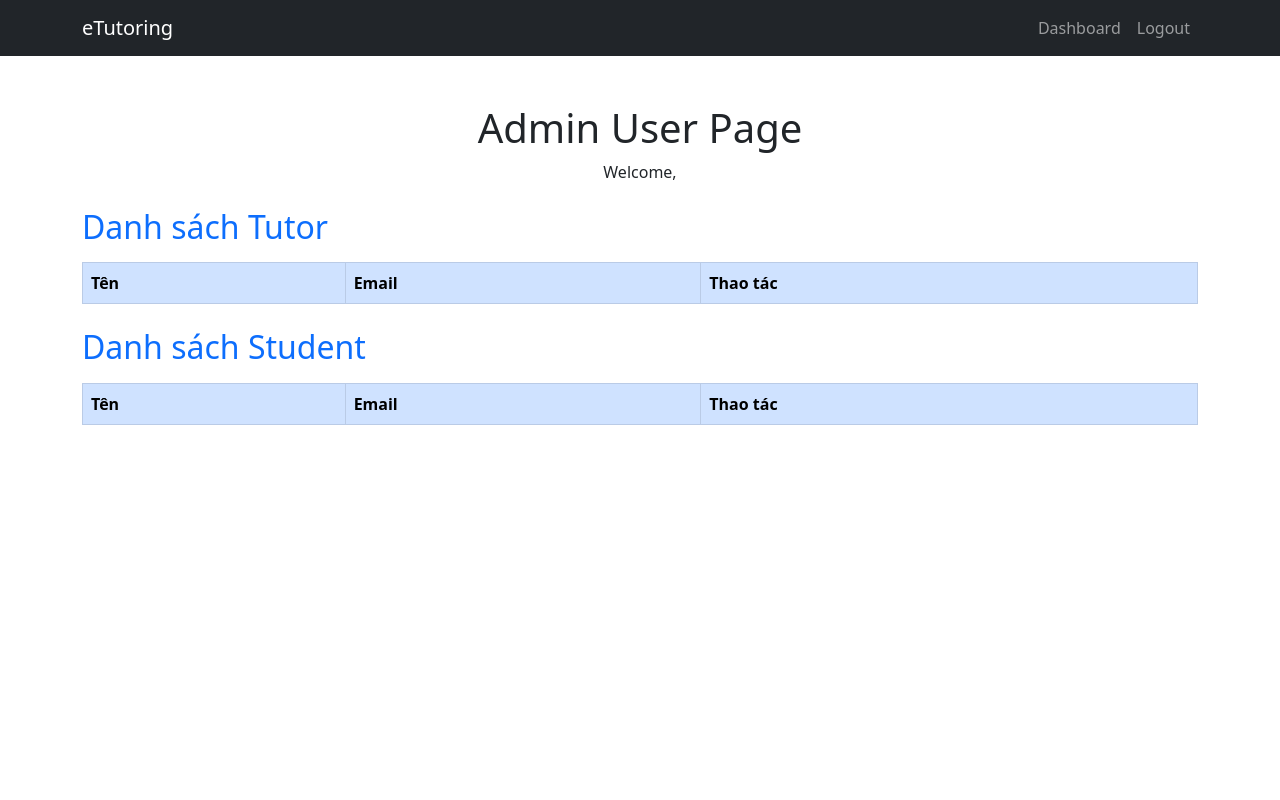
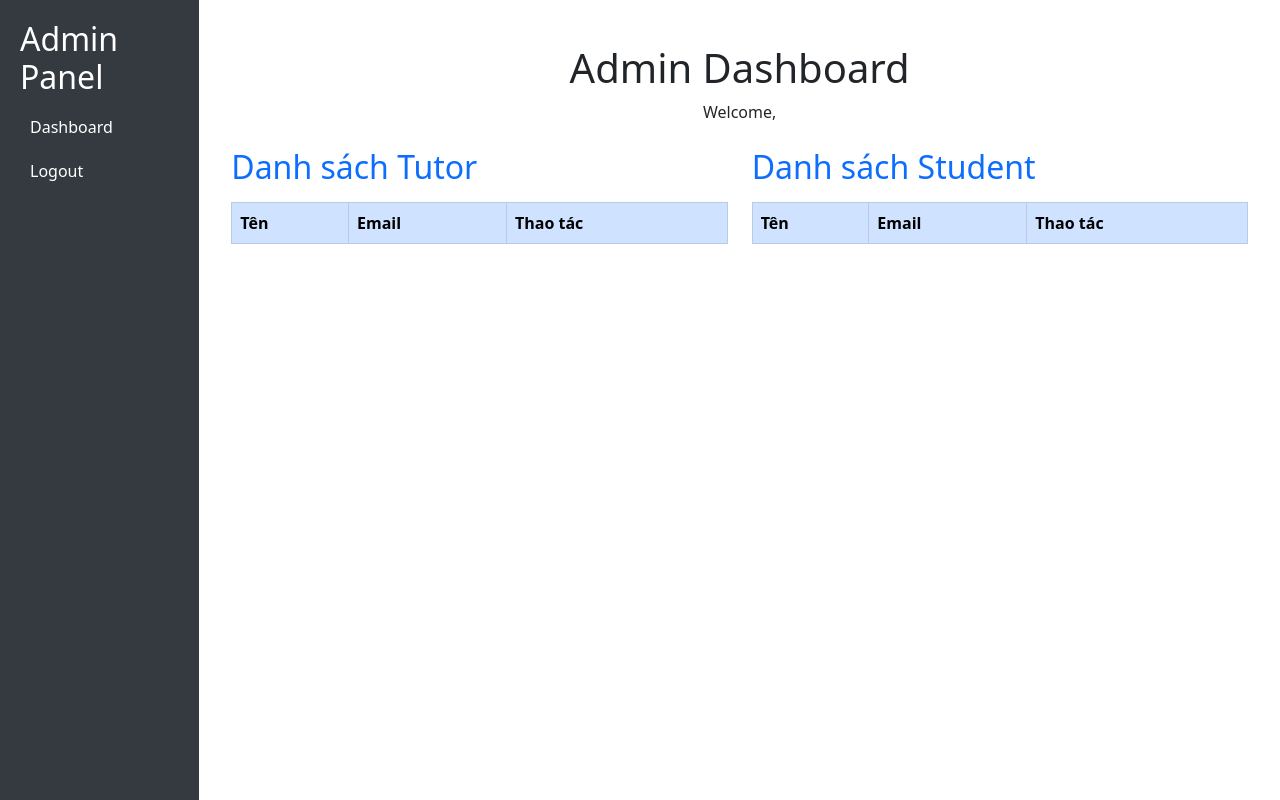
Before and after one commit to toanvkht/ProjectS, a Node server app: page /userpage/admin in a window 1280 px wide. Run offline with Node 20, Linux system fonts and the light colour scheme; lists and menus that the app fills with data are empty; some libraries are stand-ins or nearby versions.

Commit message:
Update cmt Document

```diff
--- a/app.js
+++ b/app.js
@@ -42,20 +42,18 @@ function ensureAuthenticated(req, res, next) {
 
 }
 app.use(methodOverride('_method'));
-
-
-// Cấu hình session (nên đặt trước khi khởi tạo Passport)
-app.use(session({
-  secret: 'yourSecret',
-  resave: true,
-  saveUninitialized: true
-}));
-
 app.use(flash());
 
 // Cấu hình Passport
 var passport = require('passport');
 require('./config/passport')(passport);
+
+app.use(session({
+  secret: 'yourSecret',
+  resave: false,
+  saveUninitialized: false,
+  cookie: { secure: false }
+}));
 
 app.use(passport.initialize());
 app.use(passport.session());
--- a/config/passport.js
+++ b/config/passport.js
@@ -28,9 +28,12 @@ module.exports = function(passport) {
     passport.deserializeUser(async (id, done) => {
         try {
             const user = await User.findById(id);
+            if (!user) {
+                return done(null, false);
+            }
             done(null, user);
         } catch (err) {
-            done(err);
+            done(err, null);
         }
     });
 };
--- a/views/document/index.hbs
+++ b/views/document/index.hbs
@@ -40,7 +40,8 @@
             <div class="collapse navbar-collapse" id="navbarNav">
                 <ul class="navbar-nav ms-auto">
                     <li class="nav-item"><a class="nav-link" href="/blog">🏠 Blog</a></li>
-                    <li class="nav-item"><a class="nav-link" href="/document">📝 Documents</a></li>
+                    <li class="nav-item"><a class="nav-link" href="/document">📝Edit Documents</a></li>
+                    <li class="nav-item"><a class="nav-link" href="/document/mainDocument">📝 Documents</a></li>
                     <li class="nav-item"><a class="nav-link" href="/auth/login">🔑 Login</a></li>
                 </ul>
             </div>
--- a/views/index.hbs
+++ b/views/index.hbs
@@ -25,6 +25,7 @@
                 <ul class="navbar-nav ms-auto">
                     <li class="nav-item"><a class="nav-link" href="/blog">🏠 Blog</a></li>
                     <li class="nav-item"><a class="nav-link" href="/document">📝 Documents</a></li>
+                    <li class="nav-item"><a class="nav-link" href="/document/mainDocument">📝 Documents</a></li>
                     <li class="nav-item"><a class="nav-link" href="/auth/login">🔑 Login</a></li>
                 </ul>
             </div>
--- a/views/userpage/admin.hbs
+++ b/views/userpage/admin.hbs
@@ -3,31 +3,42 @@
 <head>
     <meta charset="UTF-8">
     <meta name="viewport" content="width=device-width, initial-scale=1.0">
-    <title>Admin User Page</title>
+    <title>Admin Dashboard</title>
     <link href="https://cdn.jsdelivr.net/npm/bootstrap@5.3.0/dist/css/bootstrap.min.css" rel="stylesheet">
+    <style>
+        .sidebar {
+            min-height: 100vh;
+            background-color: #343a40;
+            color: white;
+            padding: 20px;
+        }
+        .sidebar a {
+            color: white;
+            text-decoration: none;
+            display: block;
+            padding: 10px;
+        }
+        .sidebar a:hover {
+            background-color: #495057;
+        }
+        .content {
+            padding: 20px;
+        }
+    </style>
 </head>
 <body>
-    <!-- Navbar -->
-    <nav class="navbar navbar-expand-lg navbar-dark bg-dark">
-        <div class="container">
-            <a class="navbar-brand" href="/">eTutoring</a>
-            <button class="navbar-toggler" type="button" data-bs-toggle="collapse" data-bs-target="#navbarNav">
-                <span class="navbar-toggler-icon"></span>
-            </button>
-            <div class="collapse navbar-collapse" id="navbarNav">
-                <ul class="navbar-nav ms-auto">
-                    <li class="nav-item"><a class="nav-link" href="/userpage/admin">Dashboard</a></li>
-                    <li class="nav-item"><a class="nav-link" href="/auth/logout">Logout</a></li>
-                </ul>
+    <div class="d-flex">
+        <div class="sidebar">
+            <h2>Admin Panel</h2>
+            <a href="/userpage/admin">Dashboard</a>
+            <a href="/auth/logout">Logout</a>
         </div>
-        </div>
-    </nav>
-
-    <div class="container mt-5">
-        <h1 class="text-center">Admin User Page</h1>
+        <div class="content w-100">
+            <div class="container mt-4">
+                <h1 class="text-center">Admin Dashboard</h1>
                 <p class="text-center">Welcome, {{user.fullname}}</p>
-
-        <div class="mt-4">
+                <div class="row mt-4">
+                    <div class="col-md-6">
                         <h2 class="text-primary">Danh sách Tutor</h2>
                         <table class="table table-hover table-bordered mt-3">
                             <thead class="table-primary">
@@ -45,7 +56,6 @@
                                     <td>
                                         <a href="/userpage/edit/{{this._id}}" class="btn btn-sm btn-warning">Edit</a>
                                         <form action="/userpage/delete/{{this._id}}" method="POST" class="d-inline">
-                                <input type="hidden" name="role" value="tutor">
                                             <button type="submit" class="btn btn-sm btn-danger" onclick="return confirm('Bạn có chắc muốn xóa?');">Delete</button>
                                         </form>
                                     </td>
@@ -54,8 +64,7 @@
                             </tbody>
                         </table>
                     </div>
-
-        <div class="mt-4">
+                    <div class="col-md-6">
                         <h2 class="text-primary">Danh sách Student</h2>
                         <table class="table table-hover table-bordered mt-3">
                             <thead class="table-primary">
@@ -73,7 +82,6 @@
                                     <td>
                                         <a href="/userpage/edit/{{this._id}}" class="btn btn-sm btn-warning">Edit</a>
                                         <form action="/userpage/delete/{{this._id}}" method="POST" class="d-inline">
-                                <input type="hidden" name="role" value="student">
                                             <button type="submit" class="btn btn-sm btn-danger" onclick="return confirm('Bạn có chắc muốn xóa?');">Delete</button>
                                         </form>
                                     </td>
@@ -83,5 +91,8 @@
                         </table>
                     </div>
                 </div>
+            </div>
+        </div>
+    </div>
 </body>
 </html>
```
Also changed, not shown: models/Document.js (+9 -1 lines), routes/auth.js (+46 -29 lines), routes/document.js (+42 -0 lines), views/document/mainDocument.hbs (added, +74 -0 lines), views/userpage/tutor.hbs (+33 -8 lines). Lines whose indentation alone changed are shown as unchanged.
